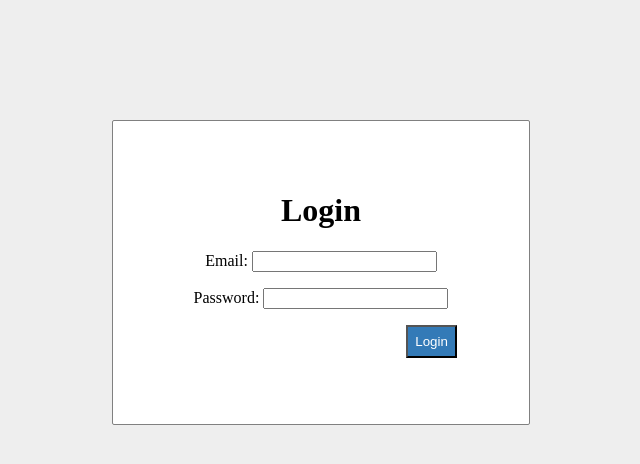
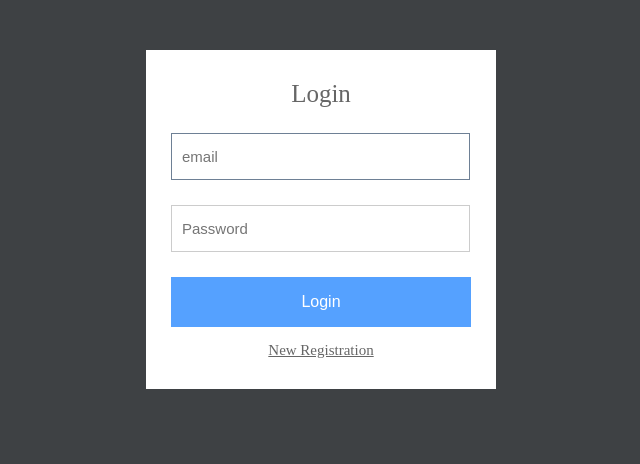
Before and after one commit to HaniHairul/Web-App-Sec-Assignments, a PHP site: page /login.php in a window 1280 px wide. Shown: the top 464 px of the page, without its empty margins (319-959 px from the left). Run offline with PHP 8.4, Linux system fonts and the light colour scheme.

Commit message:
Add files via upload

```diff
--- /dev/null
+++ b/db.php
@@ -0,0 +1,9 @@
+<?php
+    // Enter your host name, database username, password, and database name.
+    // If you have not set database password on localhost then set empty.
+    $con = mysqli_connect("localhost:3307","root","","loginsystem");
+    // Check connection
+    if (mysqli_connect_errno()){
+        echo "Failed to connect to MySQL: " . mysqli_connect_error();
+    }
+?>
--- a/login.php
+++ b/login.php
@@ -1,53 +1,55 @@
- <!DOCTYPE html>
+<!DOCTYPE html>
 <html>
 <head>
-    <title>Student login system</title>
-
-    <link rel = "stylesheet" type = "text/css" href = "loginStyle.css">
+    <meta charset="utf-8"/>
+    <title>Login</title>
+    <link rel="stylesheet" href="style1.css"/>
 </head>
 <body>
-    <div id = "frm">
-        <h1>Login</h1>
-        <form name="f1" action = "index.php" onsubmit = "return validation()" method = "POST">
-            <p>
-                <label> Email: </label>
-                <input type = "email" id ="email" name  = "email" pattern=".+@gmail\.com" title="Use only Gmail account."/>
-            </p>
-            <p>
-                <label> Password: </label>
-                <input type = "password" id ="password" name  = "password" />
-            </p>
-            <p>
-                <input type =  "submit" id = "btn" value = "Login" />
-            </p>
-        </form>
-    </div>
+<?php
+    require('db.php');
+    session_start();
+
+        if(isset($_POST['submit'])) {
+            $email=$_POST['email'];
+            $password=$_POST['password'];
+            $query    = "SELECT * FROM `users` WHERE email='$email'
+                     AND password='" . sha1($password) . "'";
+            $result = mysqli_query($con, $query) or die(mysql_error());
+            $count = mysqli_num_rows($result);
 
 
+            if($count>0) {
+            $row = mysqli_fetch_assoc($result);
+            $_SESSION['ROLE'] = $row->role_as;
+            $_SESSION['IS_LOGIN'] = 'yes';
+            if($row['role_as'] == 1) {
+                // Redirect to user dashboard page
+                header("Location: admin.php");
+                die();
+            }
+            if ($row['role_as'] == null) {
+                header("Location: index.html");
+                die();
+            }
+        } else {
+            echo "<div class='form'>
+                  <h3>Incorrect email/password.</h3><br/>
+                  <p class='link'>Click here to <a href='login.php'>Login</a> again.</p>
+                  </div>";
+        }}
+     else {
+?>
+    <form class="form" method="post" name="login">
+        <h1 class="login-title">Login</h1>
+        <input type="email" class="login-input" name="email" placeholder="email" autofocus="true"/>
+        <input type="password" class="login-input" name="password" placeholder="Password"/>
+        <input type="submit" value="Login" name="submit" class="login-button"/>
+        <p class="link"><a href="register.php">New Registration</a></p>
+  </form>
 
-
-    <!-- validation for empty field    -->
-     <script>
-            function validation()
-            {
-                var id=document.f1.email.value;
-                var ps=document.f1.password.value;
-                if(id.length=="" && ps.length=="") {
-                    alert("Email and Password fields are empty");
-                    return false;
-                }
-                else
-                {
-                    if(id.length=="") {
-                        alert("Please write your email.");
-                        return false;
-                    }
-                    if (ps.length=="") {
-                    alert("Please wrire your password.");
-                    return false;
-                    }
-                }
-            }
-        </script>
+<?php
+    }
+?>
 </body>
 </html>
--- /dev/null
+++ b/style1.css
@@ -0,0 +1,52 @@
+body {
+    background: #3e4144;
+}
+.form {
+    margin: 50px auto;
+    width: 300px;
+    padding: 30px 25px;
+    background: white;
+}
+h1.login-title {
+    color: #666;
+    margin: 0px auto 25px;
+    font-size: 25px;
+    font-weight: 300;
+    text-align: center;
+}
+.login-input {
+    font-size: 15px;
+    border: 1px solid #ccc;
+    padding: 10px;
+    margin-bottom: 25px;
+    height: 25px;
+    width: calc(100% - 23px);
+}
+.login-input:focus {
+    border-color:#6e8095;
+    outline: none;
+}
+.login-button {
+    color: #fff;
+    background: #55a1ff;
+    border: 0;
+    outline: 0;
+    width: 100%;
+    height: 50px;
+    font-size: 16px;
+    text-align: center;
+    cursor: pointer;
+}
+.link {
+    color: #666;
+    font-size: 15px;
+    text-align: center;
+    margin-bottom: 0px;
+}
+.link a {
+    color: #666;
+}
+h3 {
+    font-weight: normal;
+    text-align: center;
+}
```
Also changed, not shown: action.php (+19 -7 lines), admin.php (added, +23 -0 lines), auth_session.php (added, +7 -0 lines), logout.php (added, +8 -0 lines), register.php (added, +50 -0 lines).
